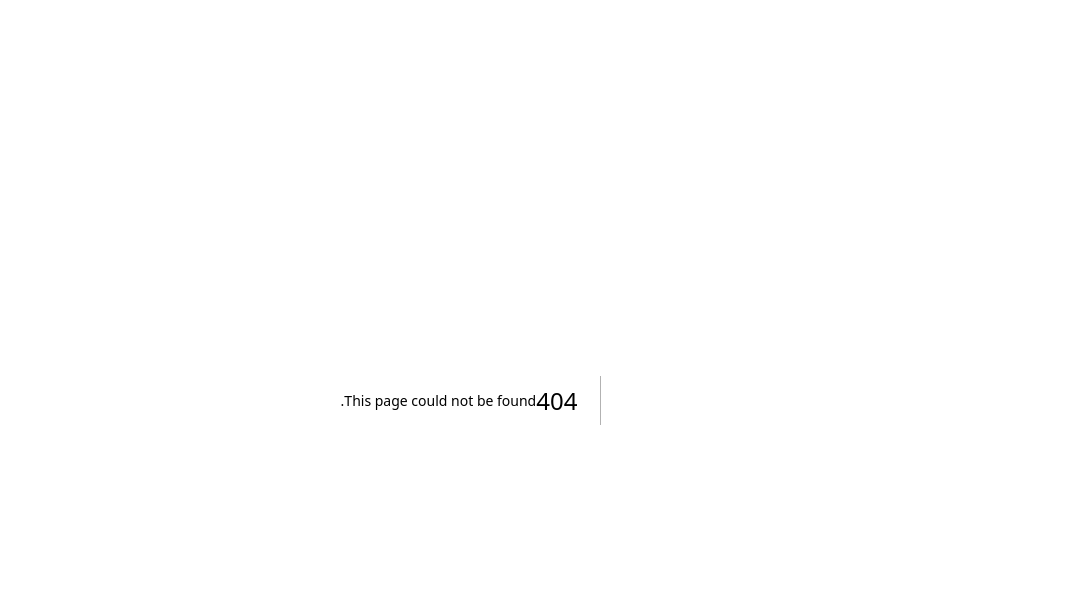
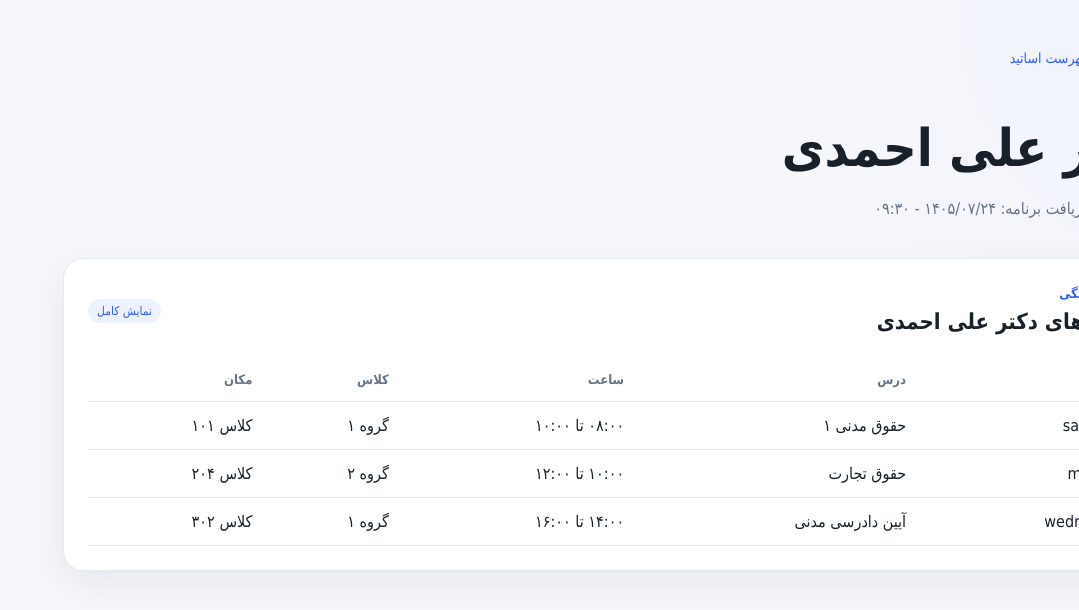
Before and after one commit to sepihy/test-vibecoding, a Next.js app: page /teachers/ahmadi in a window 1280 px wide. Before the commit this address had no page. Shown: the top 610 px of the page, without its empty margins (201-1280 px from the left). Built offline with nearby package versions, Linux system fonts and the light colour scheme.

Commit message:
feat: add teacher detail page

```diff
--- /dev/null
+++ b/app/teachers/[teacherId]/page.tsx
@@ -0,0 +1,67 @@
+import Link from "next/link";
+import { notFound } from "next/navigation";
+import { getTeacher, getTeacherSchedule } from "@/lib/data";
+
+type Props = {
+  params: Promise<{ teacherId: string }>;
+};
+
+export default async function TeacherPage({ params }: Props) {
+  const { teacherId } = await params;
+  const teacher = getTeacher(teacherId);
+
+  if (!teacher) notFound();
+
+  const entries = getTeacherSchedule(teacher.id);
+
+  return (
+    <main>
+      <Link className="back" href="/teachers">← بازگشت به فهرست اساتید</Link>
+
+      <section className="profile">
+        <span className="eyebrow">{teacher.faculty}</span>
+        <h1>{teacher.name}</h1>
+        <p className="meta">آخرین زمان دریافت برنامه: {teacher.latestScheduleReceivedAt}</p>
+      </section>
+
+      <section className="panel">
+        <div className="section-heading">
+          <div>
+            <span className="eyebrow">برنامه هفتگی</span>
+            <h2>کلاس‌های {teacher.name}</h2>
+          </div>
+          <Link className="badge" href={`/schedule/${teacher.id}`}>نمایش کامل</Link>
+        </div>
+
+        {entries.length === 0 ? (
+          <p className="empty-state">برای این استاد برنامه‌ای ثبت نشده است.</p>
+        ) : (
+          <div className="schedule">
+            <table className="schedule-table">
+              <thead>
+                <tr>
+                  <th>روز</th>
+                  <th>درس</th>
+                  <th>ساعت</th>
+                  <th>کلاس</th>
+                  <th>مکان</th>
+                </tr>
+              </thead>
+              <tbody>
+                {entries.map((entry) => (
+                  <tr key={entry.id}>
+                    <td>{entry.day}</td>
+                    <td>{entry.course}</td>
+                    <td>{entry.startTime} تا {entry.endTime}</td>
+                    <td>{entry.classNo}</td>
+                    <td>{entry.location}</td>
+                  </tr>
+                ))}
+              </tbody>
+            </table>
+          </div>
+        )}
+      </section>
+    </main>
+  );
+}
```
